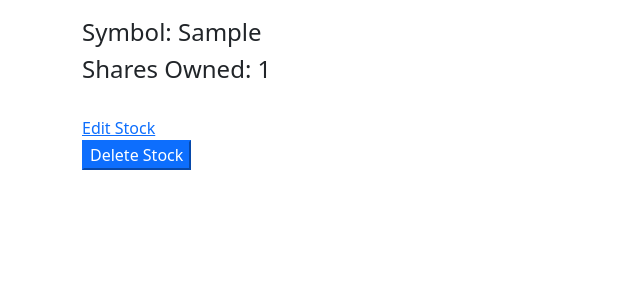
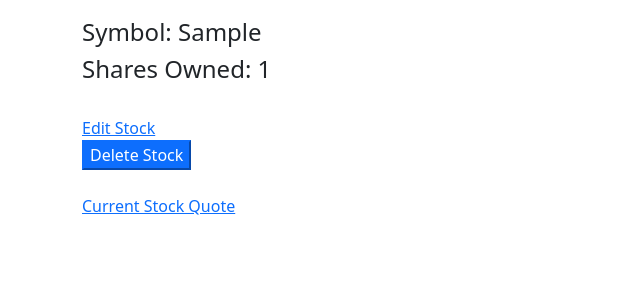
Before and after one commit to mwz73trz/Budget_App_Django, a Django app: page /stocks/stocks/1 in a window 1280 px wide. Shown: the part 142-442 px from the top of the page, without its empty margins (0-640 px from the left). Run offline with Django 3.2, Linux system fonts and the light colour scheme; tables that the repository leaves empty hold one stand-in row (values such as "Sample post").

Commit message:
stock quote api gtg

```diff
--- a/stocks/urls.py
+++ b/stocks/urls.py
@@ -4,9 +4,10 @@ from . import views
 app_name = 'stocks'
 
 urlpatterns = [
-    path('stocks/', views.get_stocks, name='get_stocks'),
+    path('', views.get_stocks, name='get_stocks'),
     path('stocks/new_stock', views.new_stock, name='new_stock'),
     path('stocks/<int:stock_id>', views.get_stock_detail, name='get_stock_detail'),
     path('stocks/<int:stock_id>/edit', views.edit_stock, name='edit_stock'),
     path('stocks/<int:stock_id>/delete', views.delete_stock, name='delete_stock'),
+    path('stocks/stock_quote/<int:stock_id>', views.stock_quote, name='stock_quote'),
 ]
--- a/stocks/views.py
+++ b/stocks/views.py
@@ -4,6 +4,8 @@ from .models import Stock
 from .forms import StockForm
 from django.contrib.auth.models import User
 from django.contrib.auth.decorators import login_required
+
+stock_api_key = 'UFWJ7MO87LLQIV5F'
 
 def get_stock(stock_id):
     return Stock.objects.get(id=stock_id)
@@ -47,3 +49,23 @@ def delete_stock(request, stock_id):
         stock = get_stock(stock_id)
         stock.delete()
     return get_stocks(request)
+
+def stock_search_generator(symbol):
+    return f"https://www.alphavantage.co/query?function=GLOBAL_QUOTE&symbol={symbol}&apikey={stock_api_key}"
+
+def stock_quote(request, stock_id):
+    stock = get_stock(stock_id)
+    stock_for_quote = stock_search_generator(stock.symbol)
+    r = requests.get(stock_for_quote)
+    response = r.json()
+    content = {
+        'opening_price': response['Global Quote']['02. open'],
+        'high_price': response['Global Quote']['03. high'],
+        'low_price': response['Global Quote']['04. low'],
+        'current_price': response['Global Quote']['05. price'],
+        'previous_close_price': response['Global Quote']['08. previous close'],
+        'price_change': response['Global Quote']['09. change'],
+        'price_change_percent': response['Global Quote']['10. change percent'],
+        'stock': stock
+    }
+    return render(request, 'stock_forms/stock_quote.html', content)
--- a/templates/stock_forms/stock_detail.html
+++ b/templates/stock_forms/stock_detail.html
@@ -15,6 +15,8 @@
       {% csrf_token %}
       <input class="delete_stock btn-primary" type="submit" value="Delete Stock" />
     </form>
+    <br />
+    <a class="stock_quote" href="{% url 'stocks:stock_quote' stock_id=stock.id %}">Current Stock Quote</a>
   </div>
 </div>
 
```
Also changed, not shown: templates/stock_forms/stock_quote.html (added, +18 -0 lines).
